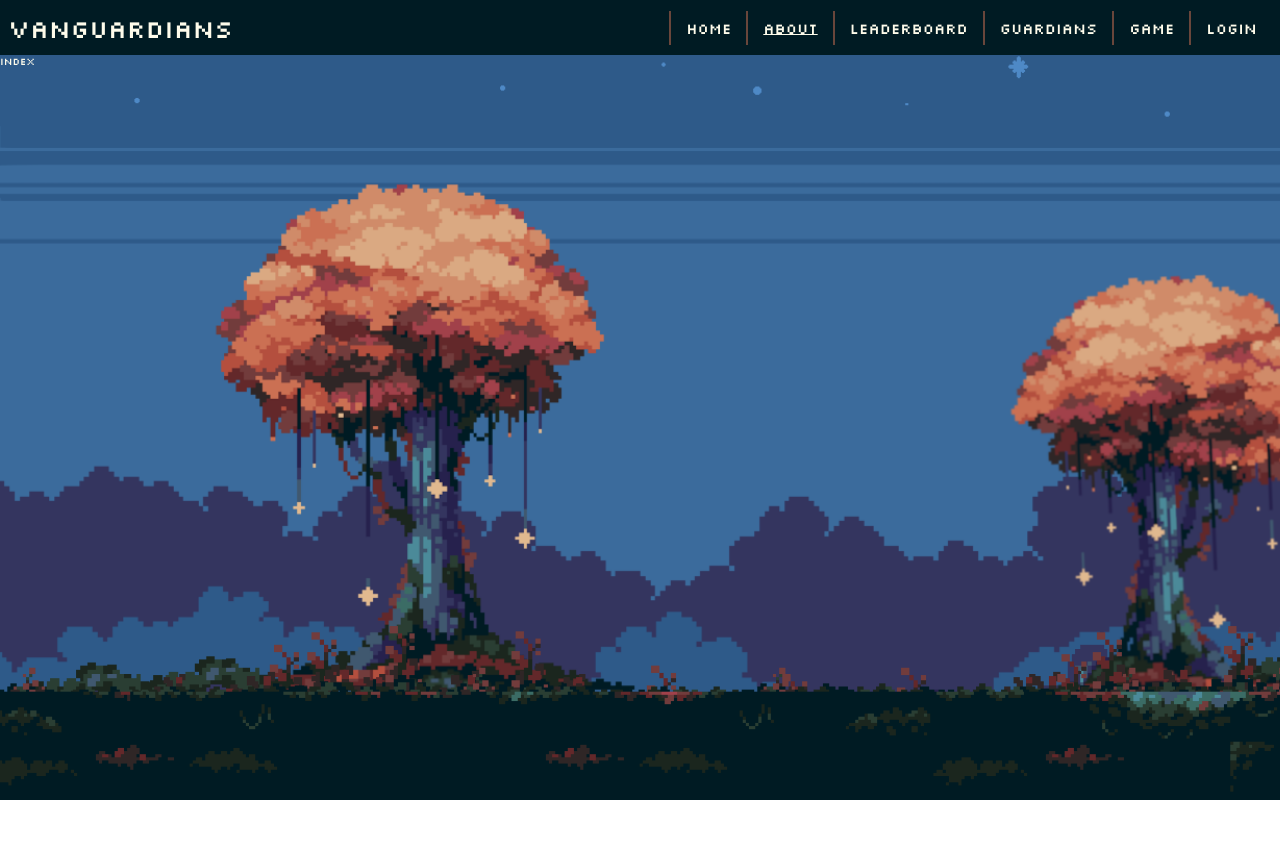
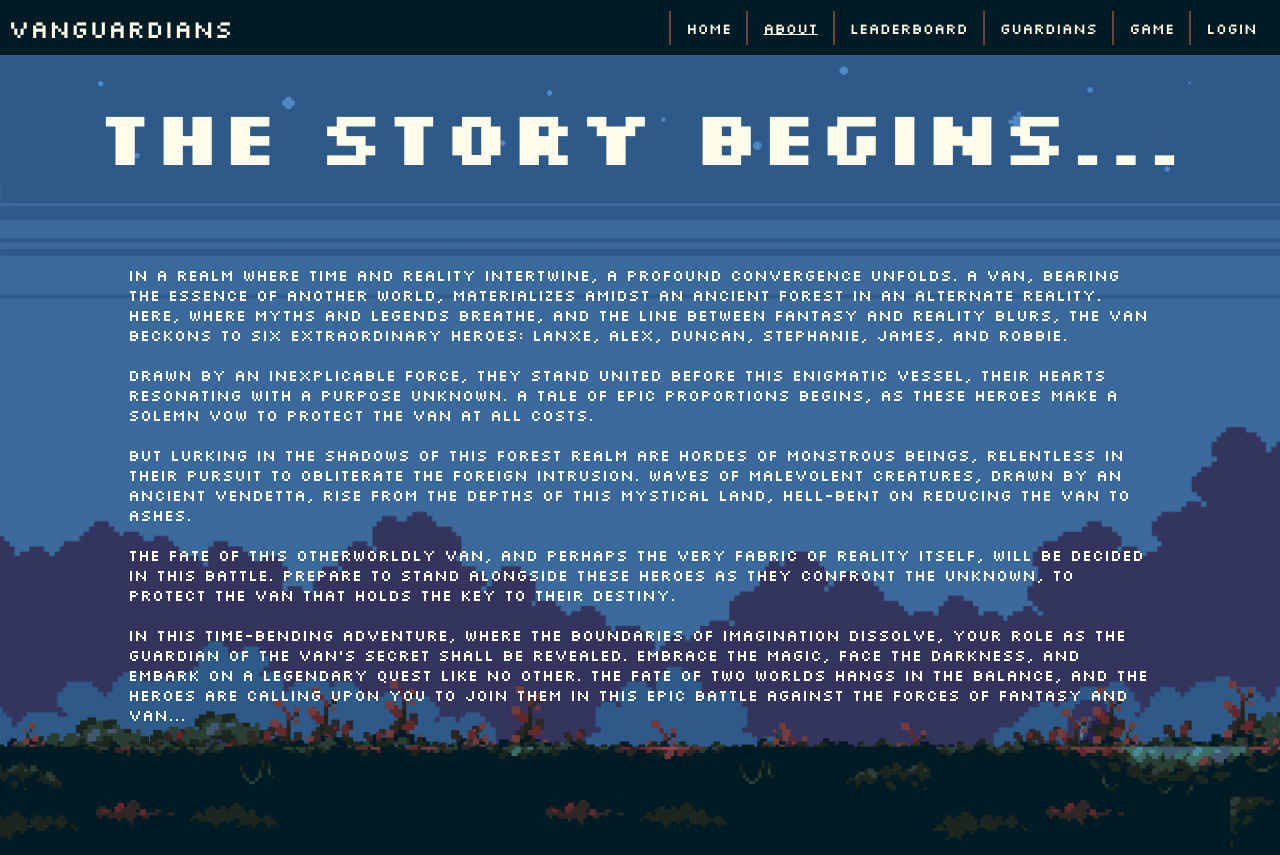
Before and after one commit to lanxeyu/vanguardians-client, a React (Vite) app: page /about in a window 1280 px wide. Before the commit the page ends 800 px from the top, so only its background shows below. Built offline with nearby package versions, Linux system fonts and the light colour scheme; a web font is replaced by a local one.

Commit message:
about page

```diff
--- a/src/components/GuardianProfile/index.css
+++ b/src/components/GuardianProfile/index.css
@@ -27,7 +27,7 @@
     height: 100%;
     width: 50%;
     overflow: hidden;
-  background-color: #064457
+    background-color: #064457;
 }
 
 .guardian-profile-card-name {
--- /dev/null
+++ b/src/pages/AboutPage/index.css
@@ -0,0 +1,22 @@
+#about-container {
+    background: url("/src/components/Canvas/img/about-bg.png");
+    width: 100%;
+    height: 100%;
+    background-size: auto 100%;
+    display: flex;
+    flex-direction: column;
+    justify-content: center;
+    align-items: center;
+}
+
+#about-title {
+    position: absolute;
+    font-size: 7.7em;
+    margin-bottom: 80vh;
+}
+
+#about-text {
+    width: 80%;
+    font-size: 1.6em;
+    padding-top: 10vh;
+}
--- a/src/pages/AboutPage/index.jsx
+++ b/src/pages/AboutPage/index.jsx
@@ -1,7 +1,42 @@
 import React from "react";
+import "./index.css";
 
 const About = () => {
-    return <div>index</div>;
+    return (
+        <div id="about-container">
+            <h1 id="about-title">The story begins...</h1>
+            <div id="about-text">
+                In a realm where time and reality intertwine, a profound convergence unfolds. A van,
+                bearing the essence of another world, materializes amidst an ancient forest in an
+                alternate reality. Here, where myths and legends breathe, and the line between
+                fantasy and reality blurs, the van beckons to six extraordinary heroes: Lanxe, Alex,
+                Duncan, Stephanie, James, and Robbie.
+                <br />
+                <br />
+                Drawn by an inexplicable force, they stand united before this enigmatic vessel,
+                their hearts resonating with a purpose unknown. A tale of epic proportions begins,
+                as these heroes make a solemn vow to protect the van at all costs.
+                <br />
+                <br />
+                But lurking in the shadows of this forest realm are hordes of monstrous beings,
+                relentless in their pursuit to obliterate the foreign intrusion. Waves of malevolent
+                creatures, drawn by an ancient vendetta, rise from the depths of this mystical land,
+                hell-bent on reducing the van to ashes.
+                <br />
+                <br />
+                The fate of this otherworldly van, and perhaps the very fabric of reality itself,
+                will be decided in this battle. Prepare to stand alongside these heroes as they
+                confront the unknown, to protect the van that holds the key to their destiny.
+                <br />
+                <br />
+                In this time-bending adventure, where the boundaries of imagination dissolve, your
+                role as the guardian of the van's secret shall be revealed. Embrace the magic, face
+                the darkness, and embark on a legendary quest like no other. The fate of two worlds
+                hangs in the balance, and the heroes are calling upon you to join them in this epic
+                battle against the forces of fantasy and van...
+            </div>
+        </div>
+    );
 };
 
 export default About;
```
Also changed, not shown: src/components/Canvas/img/about-bg.png (added). Lines whose indentation alone changed are shown as unchanged.
